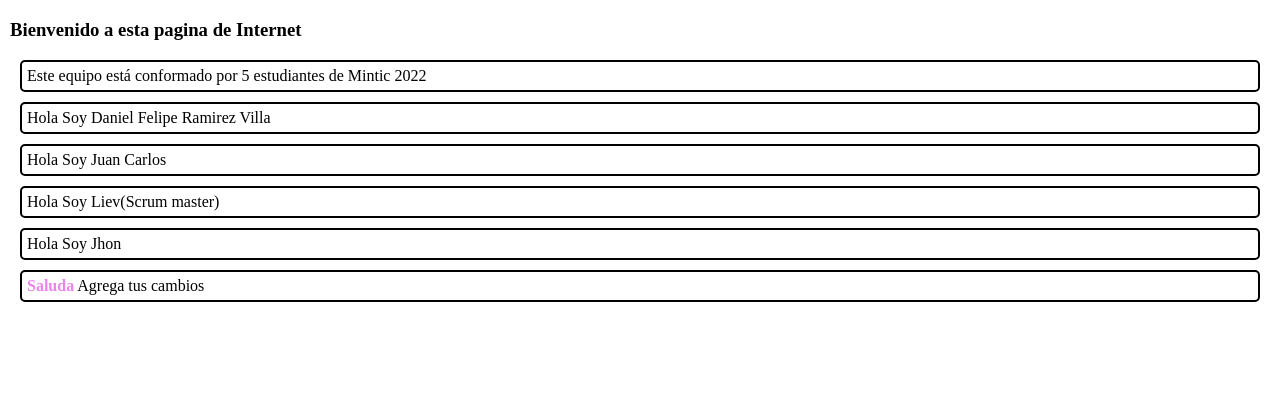
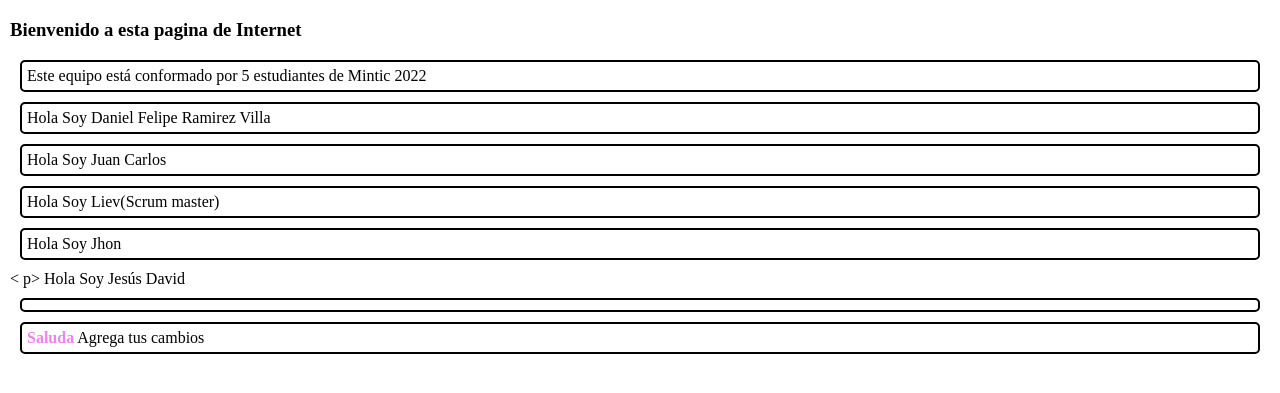
Before and after one commit to The-Horus-Team/demo-repository, a website: page index.html in a window 1280 px wide. Shown: the part 61-454 px from the top of the page. Drawn offline with Linux system fonts and the light colour scheme.

Commit message:
Cambios realizados por Jesús David
Se realizaron cambios a la rama principal por Jesús David

```diff
--- a/index.html
+++ b/index.html
@@ -28,6 +28,7 @@
     <p>Hola Soy Juan Carlos</p>
     <p>Hola Soy Liev(Scrum master)</p>
     <p>Hola Soy Jhon</p>
+    < p> Hola Soy Jesús David </p>
     <p><span style="color:violet;font-weight: bolder;font-size: 30;">Saluda</span>
         Agrega tus cambios
     </p>
```
